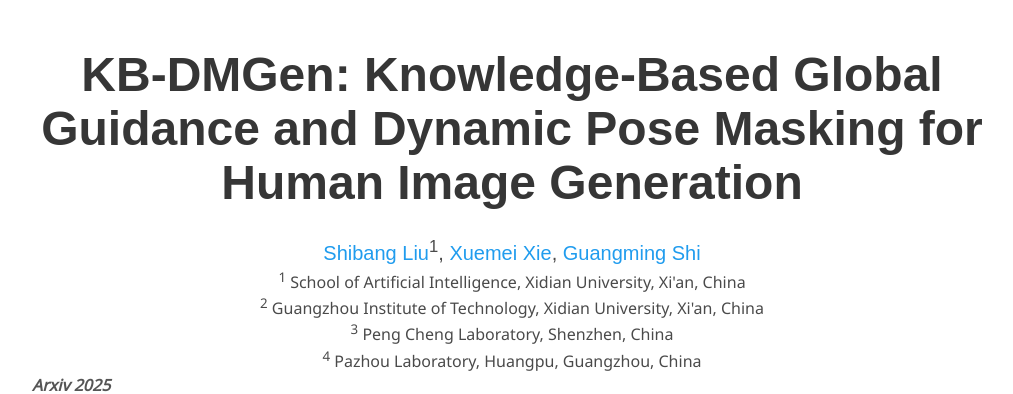
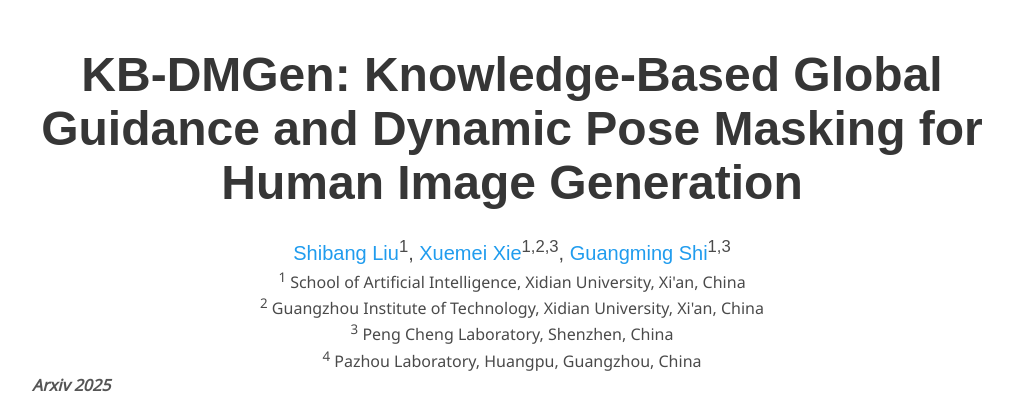
Before and after one commit to lushbng/KBDMGen, a plain HTML site: page index.html in a window 1280 px wide. Shown: the top 394 px of the page, without its empty margins (128-1141 px from the left). Drawn offline with nearby package versions, Linux system fonts and the light colour scheme; some icons are missing; a web font is replaced by a local one.

Commit message:
Initial commit

```diff
--- a/index.html
+++ b/index.html
@@ -58,9 +58,9 @@
               <span class="author-block">
                 <a href="https://scholar.google.com.hk/citations?hl=zh-CN&user=FM1IAbUAAAAJ" target="_blank">Shibang Liu</a><sup>1</sup>,</span>
                 <span class="author-block">
-                  <a href="https://faculty.xidian.edu.cn/XXM/zh_CN/index/295353/list/index.htm" target="_blank">Xuemei Xie</a>,</span>
+                  <a href="https://faculty.xidian.edu.cn/XXM/zh_CN/index/295353/list/index.htm" target="_blank">Xuemei Xie</a><sup>1,2,3</sup>,</span>
                   <span class="author-block">
-                    <a href="https://web.xidian.edu.cn/gmshi/index.html" target="_blank">Guangming Shi</a>
+                    <a href="https://web.xidian.edu.cn/gmshi/index.html" target="_blank">Guangming Shi</a><sup>1,3</sup>
                   </span>
                   </div>
 
```
